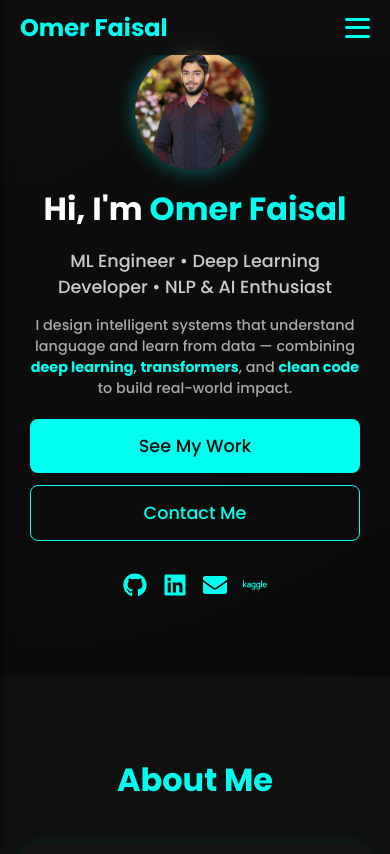
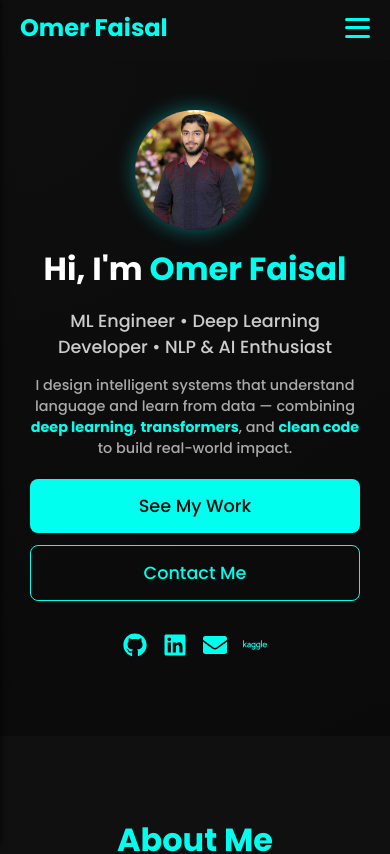
Before and after one commit to Omer-443/Resume, a React (Create React App) app: page / in a window 390 px wide. Shown: the top 854 px of the page. Built offline with nearby package versions, Linux system fonts and the light colour scheme.

Commit message:
Mobile layout updated

```diff
--- a/src/components/Hero.css
+++ b/src/components/Hero.css
@@ -112,7 +112,7 @@ h1 {
 @media (max-width: 768px) {
   .hero {
     height: auto;
-    margin-top: 0;
+    margin-top: 60;
     padding: 40px 20px 60px;
   }
 
```
